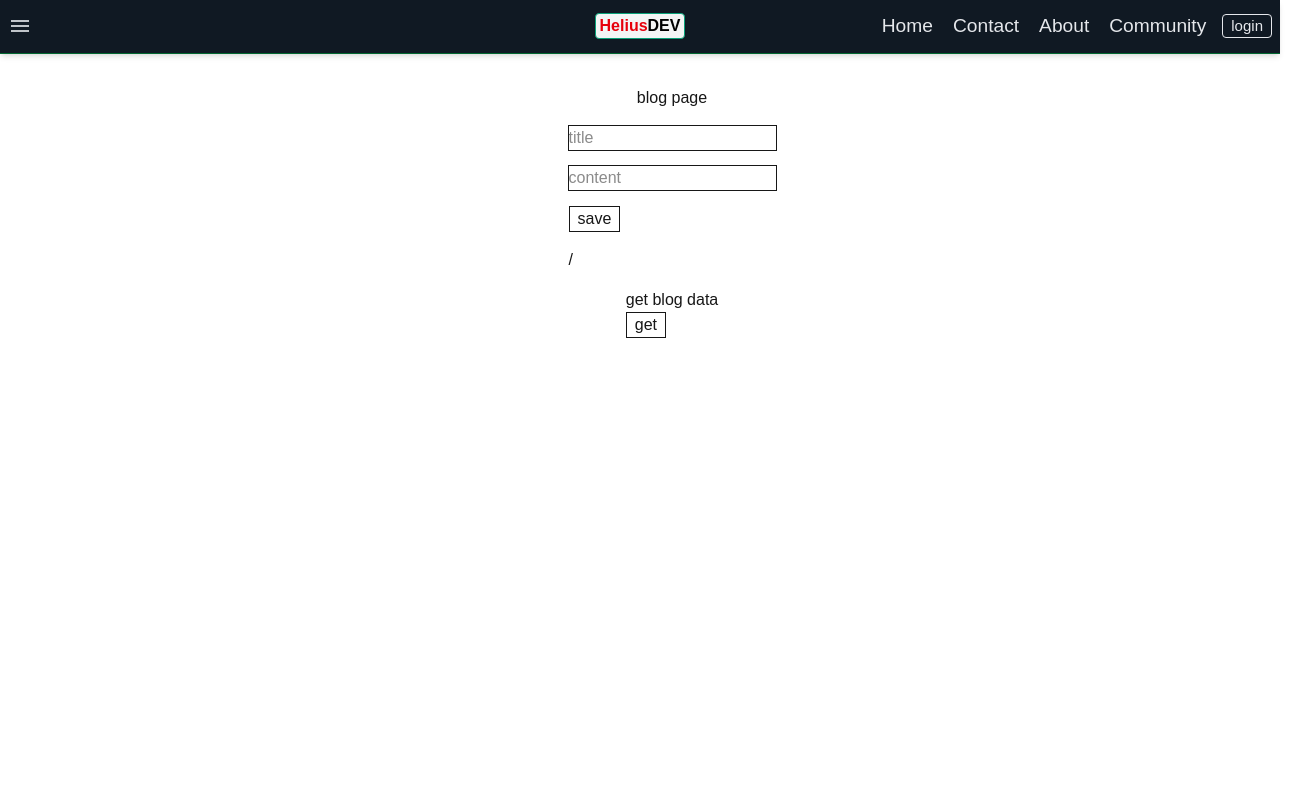
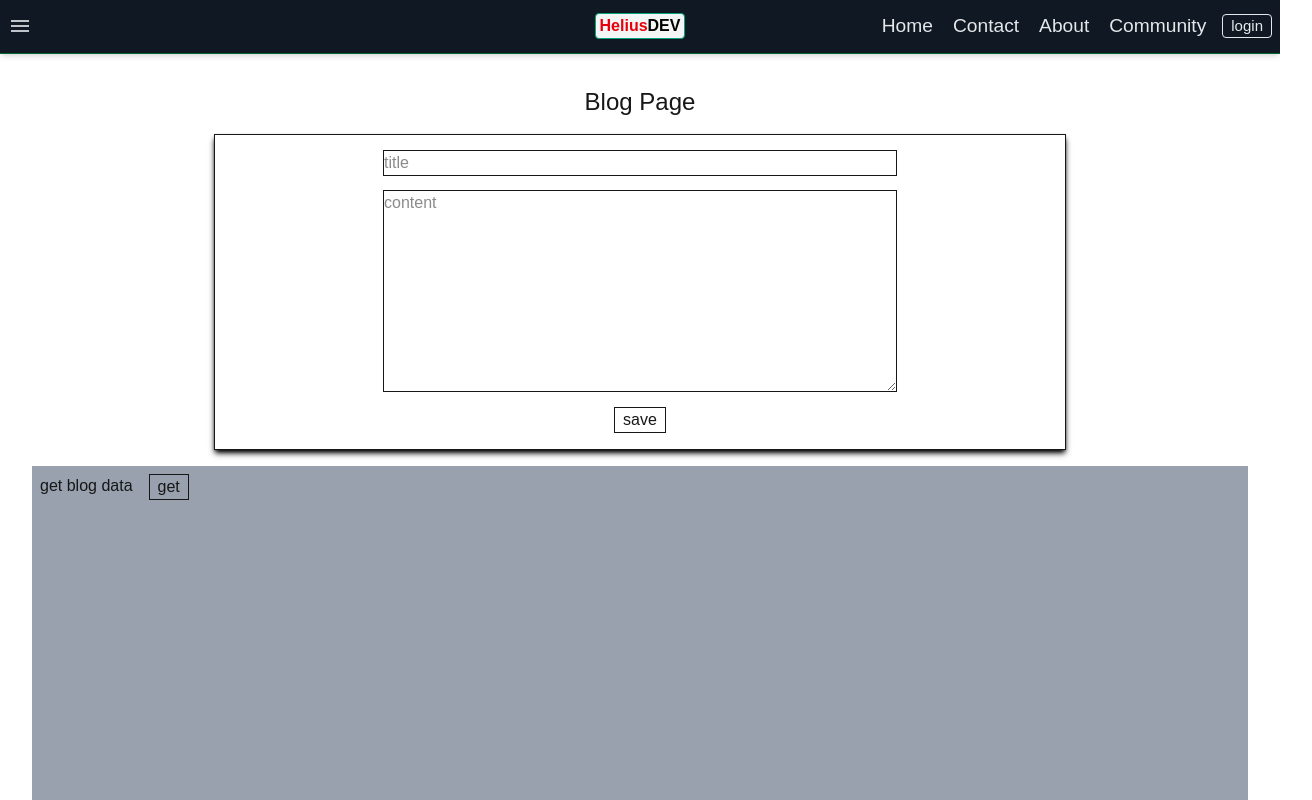
Before and after one commit to parvezpl/heliusdev, a Next.js app: page /blog in a window 1280 px wide. Shown: the top 800 px of the page, 1312 px wide, since content can reach past the window. Built offline with nearby package versions, Linux system fonts and the light colour scheme.

Commit message:
blog area

```diff
--- a/src/app/blog/page.jsx
+++ b/src/app/blog/page.jsx
@@ -7,7 +7,7 @@ function page() {
     const [getDatas, setDatas] = useState([null])
     const [formData, setFormData] = useState({ title: '', content: '' });
     const [getLocalData, setLocalData] = useState(
-        {user:null}
+        { user: null }
     )
 
     const handleChange = (e) => {
@@ -15,19 +15,19 @@ function page() {
     };
     useEffect(() => {
         const data = localStorage.getItem('user')
-        if(data){
+        if (data) {
             setLocalData(JSON.parse(data))
-        }else{
-          null
+        } else {
+            null
         }
-    },[])
+    }, [])
     const submithandler = async (e) => {
         e.preventDefault()
-        console.log(getLocalData.user)
+        // console.log(getLocalData.user)
         const res = await fetch('/api/blog', {
             method: 'POST',
             headers: { 'Content-Type': 'application/json' },
-            body: JSON.stringify({ ...formData, user:getLocalData.user }),
+            body: JSON.stringify({ ...formData, user: getLocalData.user }),
         });
         const result = await res.json();
         if (result) {
@@ -35,44 +35,43 @@ function page() {
         }
     }
     const getData = async () => {
-        const res = await fetch('/api/blog', {
-            method: 'GET',
-            // headers: { 'Content-Type': 'application/json' },
-        })
+        const res = await fetch(`/api/blog?id=${getLocalData.user._id}`)
         const result = await res.json();
         if (result) {
-            console.log("get", result.data)
-            setDatas(result.data)
+            // console.log("get", result.data.blogs)
+            setDatas(result.data.blogs)
         }
     }
     return (
         <>
             <ManiNav />
-            <div className='flex flex-col m-8 items-center w-screen h-screen'>
-                <h1>blog page</h1>
-                <form className='flex flex-col gap-4 m-4' onSubmit={submithandler}>
+            <div className='flex flex-col m-8 items-center  min-h-screen '>
+                <h1 className=' capitalize text-2xl'>blog page</h1>
+                <form className='flex flex-col gap-4 m-4 border w-[70%] p-4 h-fit justify-center items-center shadow-black shadow-md ' onSubmit={submithandler}>
                     <input type="text" placeholder="title"
                         name="title"
                         onChange={handleChange}
                         value={formData.name}
-                        className=' outline-1' />
-                    <input type="text" placeholder="content"
+                        className=' outline-1 w-[40vw]' />
+                    <textarea type="text" placeholder="content"
                         name="content"
                         onChange={handleChange}
                         value={formData.name}
-                        className=' outline-1' />
+                        className=' outline-1 w-[40vw] min-h-[200px]' />
                     <button type="submit"
-                        className=" cursor-pointer border w-fit hover:bg-blue-200 px-2">save</button>/
+                        className="  cursor-pointer border w-fit hover:bg-blue-200 px-2">save</button>
                 </form>
-                <div>
-                    <h1>get blog data</h1>
-                    <button onClick={() => getData()} className='cursor-pointer border w-fit hover:bg-blue-200 px-2'>get</button>
+                <div className='bg-gray-400 flex flex-col min-h-screen w-full p-2'>
+                    <div className='flex flex-row gap-4'>
+                        <h1>get blog data</h1>
+                        <button onClick={() => getData()} className='cursor-pointer border w-fit hover:bg-blue-200 px-2'>get</button>
+                    </div>
                     <div className='flex flex-col'>
                         {
                             getDatas?.map(res => {
                                 if (res) {
                                     return (
-                                        <div key={res?._id} className='flex p-4 border'>{
+                                        <div key={res?._id} className='flex flex-col p-4 border w-full'>{
                                             Object.keys(res).map((data) => {
                                                 return (
                                                     <div key={data} className='p-4'>{res[data]}</div>
```
